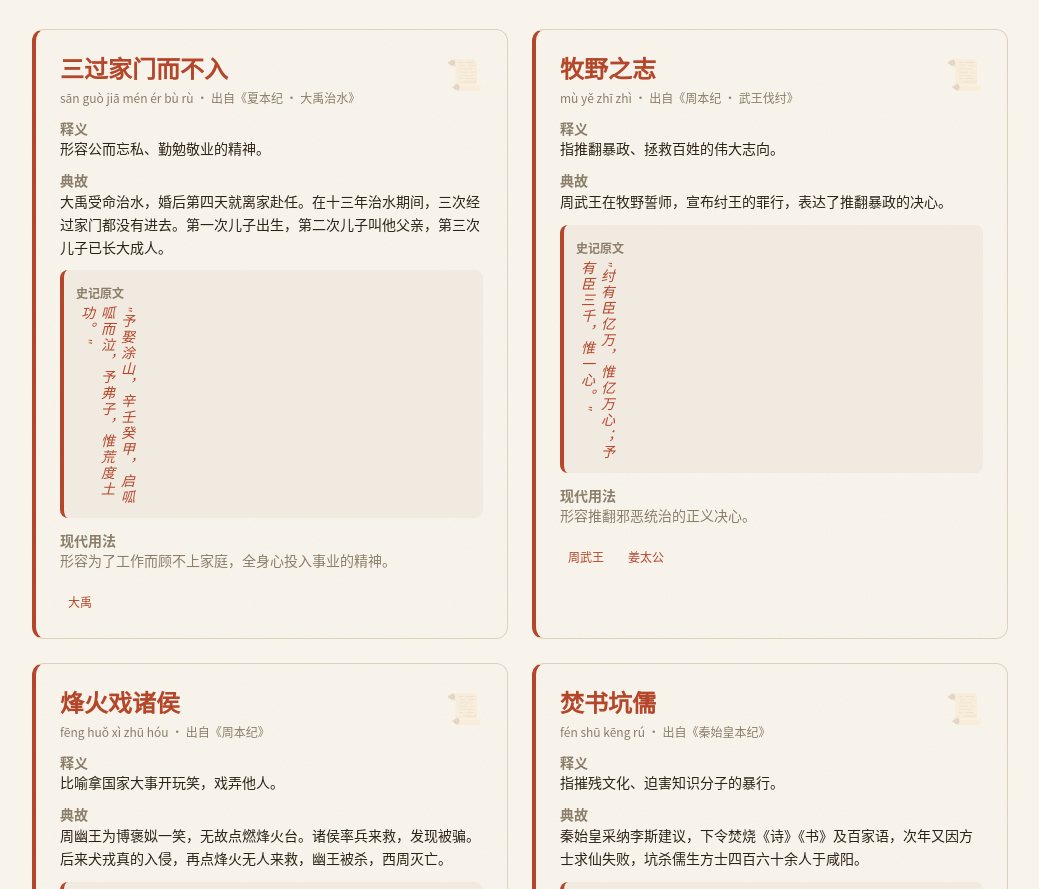
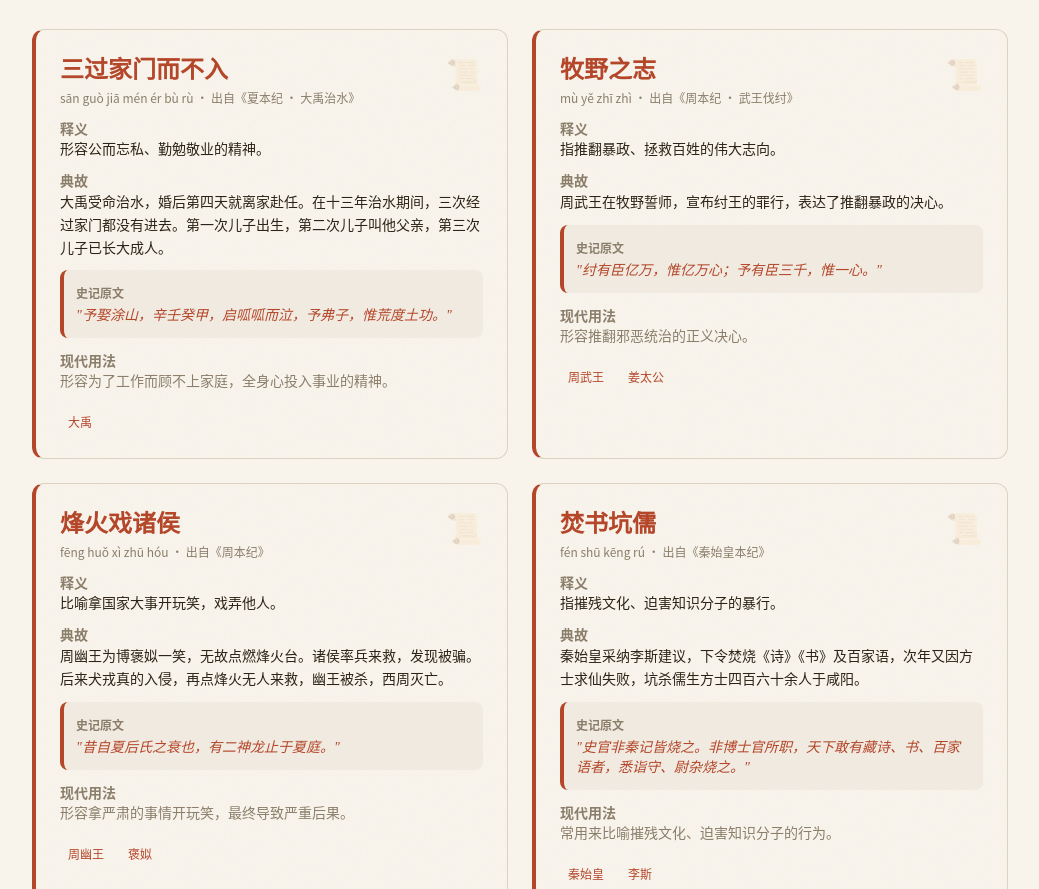
Before and after one commit to karry467/shijitu, a plain HTML site: page idioms.html in a window 1280 px wide. Shown: the part 754-1643 px from the top of the page, without its empty margins (120-1159 px from the left). Drawn offline with nearby package versions, Linux system fonts and the light colour scheme.

Commit message:
fix: revert idiom quotes to horizontal layout

```diff
--- a/idioms.html
+++ b/idioms.html
@@ -275,7 +275,7 @@ function render(filter) {
         <div><strong class="text-[var(--muted)]">典故</strong><p class="leading-relaxed">${esc(item.story)}</p></div>
         ${item.quote ? `<div class="p-3 bg-[var(--bg2)] rounded-lg border-l-4 border-[var(--accent)]">
           <strong class="text-[var(--muted)] text-xs">史记原文</strong>
-          <p class="italic text-[var(--accent)] mt-1 serif vertical-text" style="max-height:200px;overflow:hidden">"${esc(item.quote)}"</p>
+          <p class="italic text-[var(--accent)] mt-1 serif">"${esc(item.quote)}"</p>
         </div>` : ''}
         <div><strong class="text-[var(--muted)]">现代用法</strong><p class="text-[var(--muted)]">${esc(item.modernUsage)}</p></div>
         ${item.characters.length ? `<div class="flex flex-wrap gap-2 pt-2">
```
